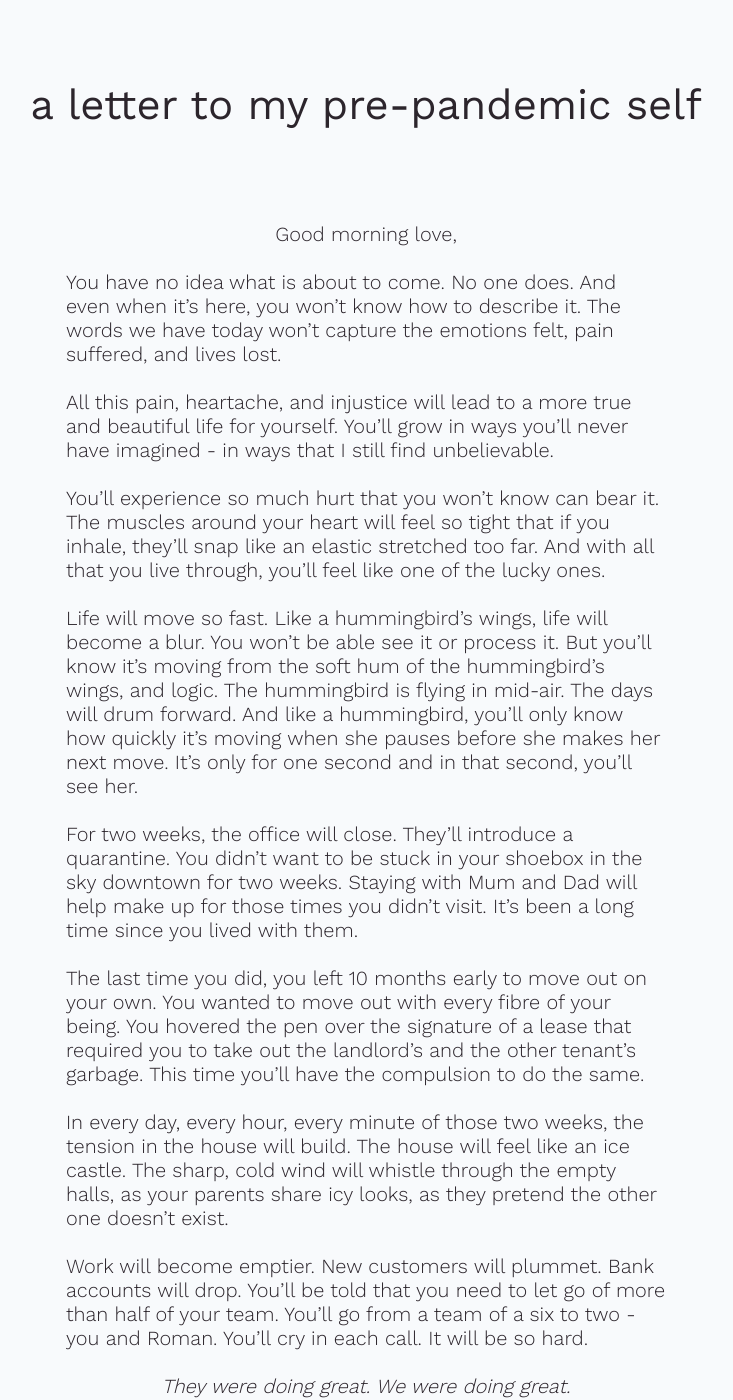
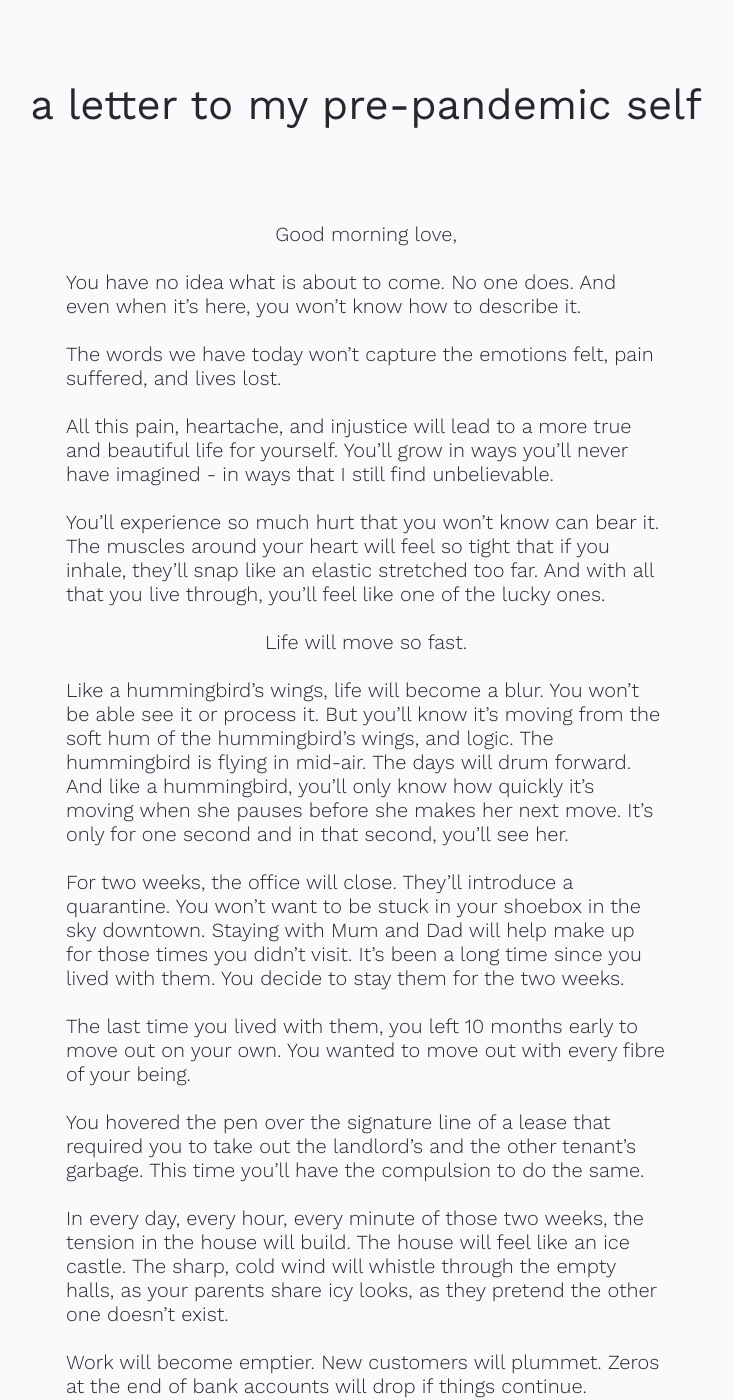
Before and after one commit to shannawn/shannonaw, a Jekyll site: the page built from brain-doodles/pre-pandemic-self.md, in a window 1280 px wide and 1400 px high. Shown: the whole window, without its empty margins (274-1007 px from the left). Built offline with Jekyll 4.4.1, drawn with Linux system fonts in a browser that asks for light colours; our own code applies the rules of GitHub Pages for plain Markdown files; some of the changed text lies outside the part shown.

Commit message:
Update pre-pandemic-self.md

```diff
--- a/brain-doodles/pre-pandemic-self.md
+++ b/brain-doodles/pre-pandemic-self.md
@@ -8,21 +8,30 @@ date: August 11 2021
 
 Good morning love,
 
-You have no idea what is about to come. No one does. And even when it's here, you won't know how to describe it. The words we have today won't capture the emotions felt, pain suffered, and lives lost.
+You have no idea what is about to come. No one does. And even when it's here, you won't know how to describe it.
+
+The words we have today won't capture the emotions felt, pain suffered, and lives lost.
 
 All this pain, heartache, and injustice will lead to a more true and beautiful life for yourself. You'll grow in ways you'll never have imagined - in ways that I still find unbelievable.
 
 You'll experience so much hurt that you won't know can bear it. The muscles around your heart will feel so tight that if you inhale, they'll snap like an elastic stretched too far. And with all that you live through, you'll feel like one of the lucky ones.
 
-Life will move so fast. Like a hummingbird's wings, life will become a blur. You won't be able see it or process it. But you'll know it's moving from the soft hum of the hummingbird's wings, and logic. The hummingbird is flying in mid-air. The days will drum forward. And like a hummingbird, you'll only know how quickly it's moving when she pauses before she makes her next move. It's only for one second and in that second, you'll see her.
+Life will move so fast.
 
-For two weeks, the office will close. They'll introduce a quarantine. You didn't want to be stuck in your shoebox in the sky downtown for two weeks. Staying with Mum and Dad will help make up for those times you didn't visit. It's been a long time since you lived with them.
+Like a hummingbird's wings, life will become a blur. You won't be able see it or process it. But you'll know it's moving from the soft hum of the hummingbird's wings, and logic. The hummingbird is flying in mid-air. The days will drum forward. And like a hummingbird, you'll only know how quickly it's moving when she pauses before she makes her next move. It's only for one second and in that second, you'll see her.
 
-The last time you did, you left 10 months early to move out on your own. You wanted to move out with every fibre of your being. You hovered the pen over the signature of a lease that required you to take out the landlord's and the other tenant's garbage. This time you'll have the compulsion to do the same.
+
+For two weeks, the office will close. They'll introduce a quarantine. You won't want to be stuck in your shoebox in the sky downtown. Staying with Mum and Dad will help make up for those times you didn't visit. It's been a long time since you lived with them. You decide to stay them for the two weeks.
+
+The last time you lived with them, you left 10 months early to move out on your own. You wanted to move out with every fibre of your being.
+
+You hovered the pen over the signature line of a lease that required you to take out the landlord's and the other tenant's garbage. This time you'll have the compulsion to do the same.
 
 In every day, every hour, every minute of those two weeks, the tension in the house will build. The house will feel like an ice castle. The sharp, cold wind will whistle through the empty halls, as your parents share icy looks, as they pretend the other one doesn't exist.
 
-Work will become emptier. New customers will plummet. Bank accounts will drop. You'll be told that you need to let go of more than half of your team. You'll go from a team of a six to two - you and Roman. You'll cry in each call. It will be so hard.
+Work will become emptier. New customers will plummet. Zeros at the end of bank accounts will drop if things continue.
+
+You'll be told that you need to let go of more than half of your team. You'll go from a team of a six to two - you and Roman. You'll cry in each call. It will be so hard.
 
 _They were doing great. We were doing great._
 
@@ -38,13 +47,13 @@ _Wings drumming. She makes her next move._
 
 After never driving more than 100km in your 24 years of living, you'll drive from Toronto to New York. You'll move in with a boy. A boy you've known for almost ten years. The one that makes your laugh heard by the neighbours, that stretches your smile so wide you think it might fall off your face, that makes you feel as precious as a princess and as neglected as a shrivelled, dying houseplant in the corner.
 
-For two months, you'll spend day and night in a palace in the Four Seasons. The white, sky-high walls will glow with warm sunlight. The sunlight will spread to the each corner of the room every morning. The New York city lights and the Empire State building will become the evening entertainment.
+For two months, you'll spend day and night in a palace the Four Seasons. The white, sky-high walls will glow with warm sunlight. The sunlight will spread to the each corner of the room every morning. The New York city lights and the Empire State building will become the evening entertainment.
 
-To you, it's gorgeous. For him, he finds the imperfections like a hawk hunting its' prey. He finds the spec of paint on the window sill, the molecule of stone missing from the countertop, the tiniest dent in the hardwood flooring. He bought the palace a month before. He moved in the day before you arrived. His dreams for his new home are already evaporating. The palace will become a display protected by glass. _No touching._
+To you, it's gorgeous. For him, it's far from it. He finds the imperfections like a hawk hunting its' prey - the spec of paint on the window sill, the molecule of stone missing from the countertop, the tiniest dent in the hardwood flooring. He bought the palace a month before. He moved in the day before you arrived. Yet, his dreams for his new home are already evaporating. The palace becomes a display protected by glass. _No touching._
 
-Footsteps are too loud - HIIT workouts are out of the question. Cooking will dirty a kitchen this clean. Washing clothes in the laundry machines deprecates their value as fast as driving a new car off the lot.
+Footsteps are too loud - workouts are out of the question. Cooking will dirty a kitchen this clean. Washing clothes in the laundry machines deprecates their value as fast as driving a new car off the lot.
 
-You'll whisper on your calls from the bathroom floor, while his voice projects through the entire room and into your calls . He'll never offer to trade - not even for one call, not even when you ask.
+You'll take your calls from the bathroom floor. While you get back pain for sitting on the floor, he'll sit in his luxious comfy arm chair. Whil you whisper, his voice projects through the entire room and into your calls. He'll never offer to trade - not even for one call, not even when you ask.
 
 He won't let you go outside alone. He doesn't trust you to be safe. His thoughts soon become yours.
 
```
